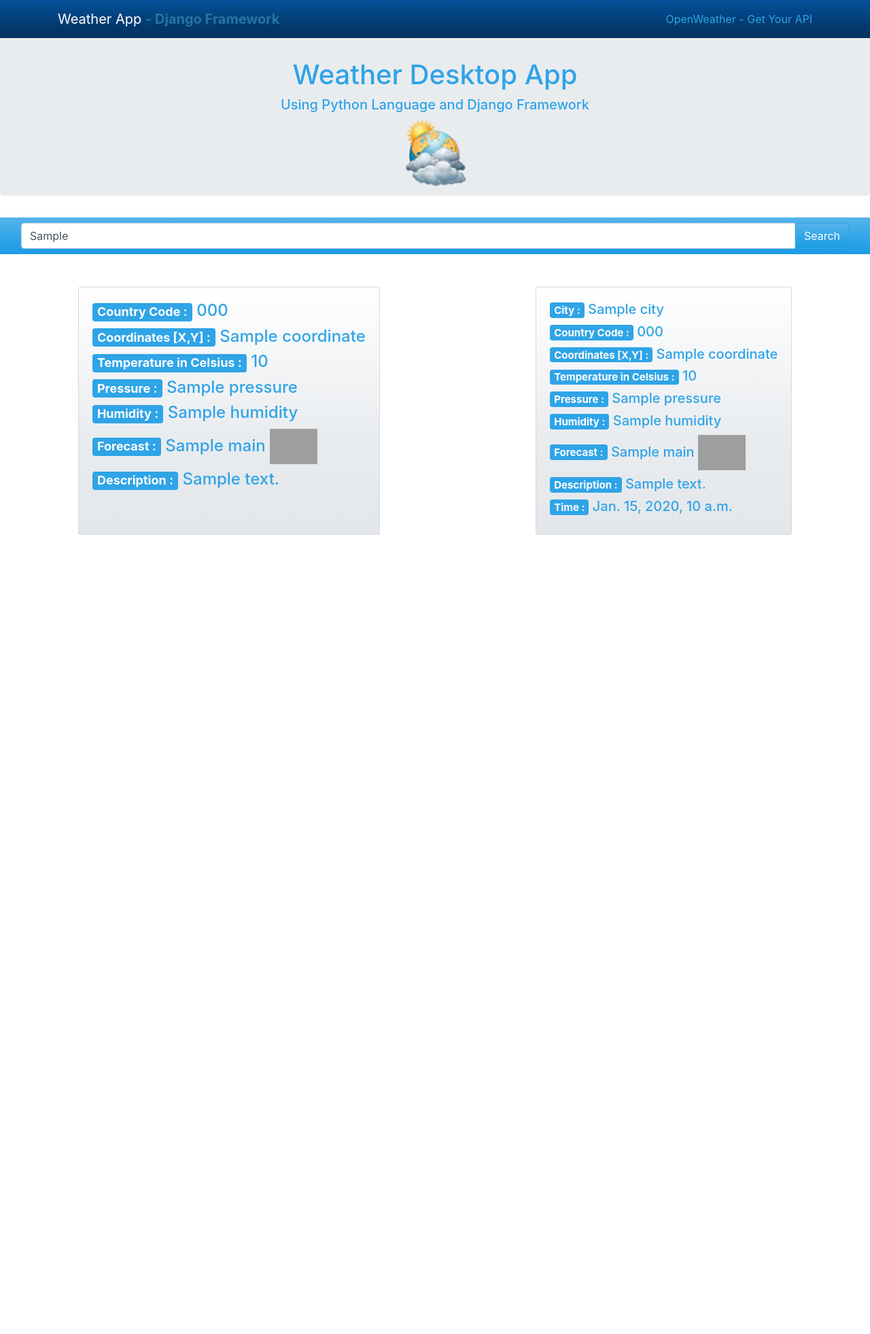
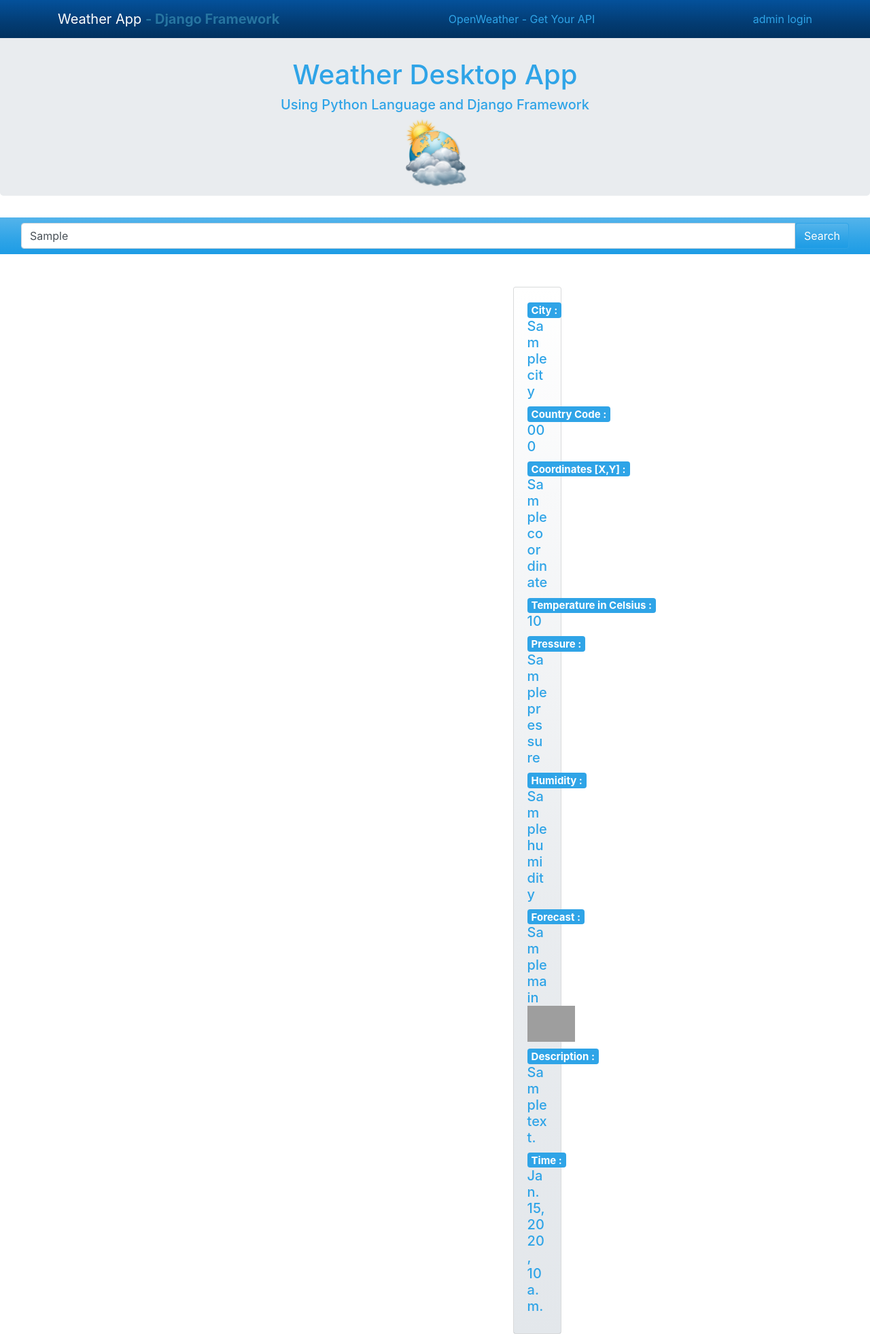
Before and after one commit to Blood-NT/weatherProject, a Django app: template main/templates/main/index.html in a window 1280 px wide. Shown: the whole page at 68% size. Before the commit the page ends 787 px from the top, so only its background shows below. Run offline with Django 3.2, Linux system fonts and the light colour scheme; the template is opened without the code that fills it: most values are stand-ins (such as "Sample title", 1, 10 or a date in 2020); some libraries are stand-ins or nearby versions; grey boxes are pictures that could not be loaded.

Commit message:
nolan
index add button

```diff
--- a/main/templates/main/index.html
+++ b/main/templates/main/index.html
@@ -18,6 +18,8 @@
             Framework</strong>
         </span> </a>
       <a href="https://openweathermap.org" class="navbar-tech">OpenWeather - Get Your API</a>
+      <a href="./admin" class="navbar-tech">admin login</a>
+
     </div>
   </div>
 
@@ -44,7 +46,7 @@
   <br> <br>
   <div class="nolan" style="display: flex; justify-content: space-evenly;">
 
-    <div class="row">
+    {% comment %} <div class="row">
       {% if data.country_code and data.coordinate and data.temp and data.pressure and data.humidity %}
       <div class="col d-flex justify-content-center" >
         <div class=" card text-white bg-light mb-6">
@@ -57,17 +59,19 @@
             <h4><span class="badge badge-primary">Forecast : </span> {{data.main}} <img
                 src="http://openweathermap.org/img/w/{{icon}}.png" alt="Image" style="width:70px"></h4>
             <h4><span class="badge badge-primary">Description : </span> {{data.description}}</h4>
+
+
           </div>
         </div>
       </div>
       {% endif %}
-    </div>
+    </div> {% endcomment %}
 
     <br>
     <br>
-    <div class="row">
+    <div class="row" style="display: flex; justify-content: space-evenly;">
       {% for data in history %}
-      <div class="col d-flex ">
+      <div class="col-3 d-flex  ">
         <div class=" card text-white bg-light mb-6">
           <div class=" card-body">
             <h5><span class="badge badge-primary">City :</span> {{data.city}}</h5>
@@ -80,6 +84,11 @@
                 src="http://openweathermap.org/img/w/{{icon}}.png" alt="Image" style="width:70px"></h5>
             <h5><span class="badge badge-primary">Description : </span> {{data.description}}</h5>
             <h5><span class="badge badge-primary">Time : </span> {{data.date}}</h5>
+            {% comment %} <div style="display:flex;justify-content:center;">
+              <a href="{% url 'delete_city' city_weather.city %}">
+                <button class="delete"></button>
+              </a>
+              </div> {% endcomment %}
           </div>
         </div>
       </div>
```
Also changed, not shown: db.sqlite3.
